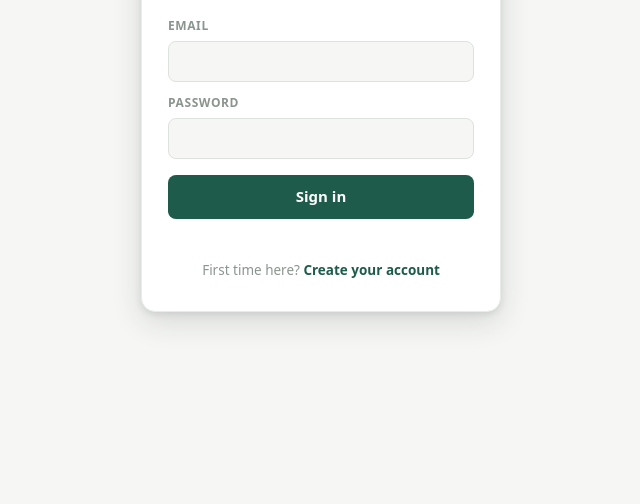
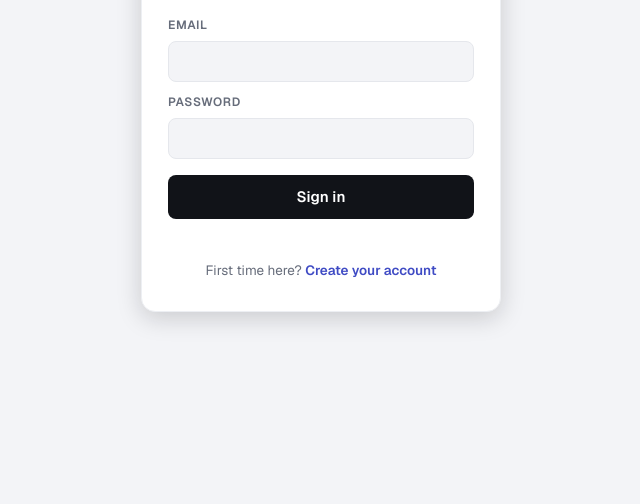
Before and after one commit to ifrannadeem80-png/sorted, a plain HTML site: page index.html in a window 1280 px wide. Shown: the part 296-800 px from the top of the page, without its empty margins (319-959 px from the left). Drawn offline with nearby package versions, Linux system fonts and the light colour scheme.

Commit message:
Restyle Sorted to match the Command Centre; link Sorted and the Command Centre both ways
Co-Authored-By: Claude Opus 5.5 <noreply@anthropic.com>

```diff
--- a/index.html
+++ b/index.html
@@ -3,103 +3,113 @@
 <head>
 <meta charset="utf-8">
 <meta name="viewport" content="width=device-width, initial-scale=1, viewport-fit=cover">
-<meta name="theme-color" content="#1E5B4A">
+<meta name="theme-color" content="#111318">
 <meta name="apple-mobile-web-app-capable" content="yes">
 <meta name="apple-mobile-web-app-status-bar-style" content="default">
 <meta name="apple-mobile-web-app-title" content="Sorted">
 <link rel="manifest" href="manifest.webmanifest">
 <link rel="apple-touch-icon" href="icon-192.png">
 <link rel="icon" href="icon-192.png" type="image/png">
+<link rel="preconnect" href="https://fonts.googleapis.com">
+<link rel="preconnect" href="https://fonts.gstatic.com" crossorigin>
+<link href="https://fonts.googleapis.com/css2?family=Geist:wght@400;500;600;700&family=Geist+Mono:wght@400;500&display=swap" rel="stylesheet">
 <script src="https://cdn.jsdelivr.net/npm/@supabase/supabase-js@2/dist/umd/supabase.min.js"></script>
 </head>
 <body>
 <title>Sorted</title>
 <style>
   /* ---------- Design tokens ---------- */
+  /* Palette, typeface and status colours shared with the Command Centre (sorted/command/).
+     q1-q4 follow its status colours: stuck red, running blue, needs-you amber, idle grey. */
   :root {
-    --bg: #F6F7F5;
+    --bg: #F3F4F7;
     --surface: #FFFFFF;
-    --surface-2: #EDF0EB;
-    --ink: #1B2420;
-    --ink-soft: #5C6862;
-    --ink-faint: #8B958F;
-    --line: #DDE3DC;
-    --line-soft: #E8ECE6;
-    --accent: #1E5B4A;
+    --surface-2: #F0F1F4;
+    --ink: #111318;
+    --ink-soft: #5C6270;
+    --ink-faint: #666C7A;
+    --line: #E5E7EC;
+    --line-soft: #EDEFF3;
+    --accent: #111318;
     --accent-ink: #FFFFFF;
-    --accent-soft: #E2EDE8;
-    --q1: #B54430; --q1-soft: #F6E3DE; --q1-tint: #FAF1EE;
-    --q2: #1E5B4A; --q2-soft: #E2EDE8; --q2-tint: #F0F6F3;
-    --q3: #A1720E; --q3-soft: #F4EAD3; --q3-tint: #F9F4E7;
-    --q4: #66716B; --q4-soft: #E9ECE9; --q4-tint: #F1F3F1;
-    --danger: #B3402E;
-    --shadow: 0 1px 2px rgba(27,36,32,0.06), 0 4px 16px rgba(27,36,32,0.07);
-    --shadow-lift: 0 2px 6px rgba(27,36,32,0.10), 0 10px 30px rgba(27,36,32,0.14);
-    --radius: 10px;
-    --serif: 'Charter', 'Bitstream Charter', 'Sitka Text', Cambria, Georgia, serif;
-    --sans: system-ui, -apple-system, 'Segoe UI', Roboto, 'Helvetica Neue', sans-serif;
+    --accent-soft: #ECEDF1;
+    --link: #3F4BC4;
+    --q1: #A6211A; --q1-soft: #FDECEA; --q1-tint: #FEF6F5;
+    --q2: #1D4BB8; --q2-soft: #E7EEFF; --q2-tint: #F4F7FF;
+    --q3: #8A4B00; --q3-soft: #FFF1DB; --q3-tint: #FFF9EF;
+    --q4: #4A4F5C; --q4-soft: #F0F1F4; --q4-tint: #F7F8FA;
+    --danger: #A6211A;
+    --shadow: 0 1px 2px rgba(17,19,24,0.06), 0 4px 14px rgba(17,19,24,0.05);
+    --shadow-lift: 0 6px 24px rgba(17,19,24,0.18);
+    --radius: 12px;
+    --serif: 'Geist', system-ui, -apple-system, 'Segoe UI', Roboto, sans-serif;
+    --sans: 'Geist', system-ui, -apple-system, 'Segoe UI', Roboto, sans-serif;
+    --mono: 'Geist Mono', ui-monospace, 'Cascadia Mono', Consolas, monospace;
   }
   @media (prefers-color-scheme: dark) {
     :root {
-      --bg: #131816;
-      --surface: #1B221F;
-      --surface-2: #222B27;
-      --ink: #E7ECE8;
-      --ink-soft: #A0ACA5;
-      --ink-faint: #6E7A73;
-      --line: #2D3732;
-      --line-soft: #26302B;
-      --accent: #62A98E;
-      --accent-ink: #10201A;
-      --accent-soft: #22362E;
-      --q1: #D9765F; --q1-soft: #3A2620; --q1-tint: #221B18;
-      --q2: #62A98E; --q2-soft: #22362E; --q2-tint: #18221E;
-      --q3: #CFA045; --q3-soft: #38301B; --q3-tint: #211E15;
-      --q4: #90998F; --q4-soft: #2A322D; --q4-tint: #1D211F;
-      --danger: #D9765F;
+      --bg: #0F1115;
+      --surface: #171A21;
+      --surface-2: #1F232B;
+      --ink: #ECEEF2;
+      --ink-soft: #A9AFBB;
+      --ink-faint: #8A909C;
+      --line: #2B303A;
+      --line-soft: #232730;
+      --accent: #ECEEF2;
+      --accent-ink: #111318;
+      --accent-soft: #2A2F3A;
+      --link: #A8B0FF;
+      --q1: #F08A7E; --q1-soft: #3A1F1D; --q1-tint: #221615;
+      --q2: #8FB2FF; --q2-soft: #1D2A4A; --q2-tint: #151B2B;
+      --q3: #E7B45C; --q3-soft: #3A2C14; --q3-tint: #211B10;
+      --q4: #A3A9B5; --q4-soft: #2A2E36; --q4-tint: #1C1F25;
+      --danger: #F08A7E;
       --shadow: 0 1px 2px rgba(0,0,0,0.3), 0 4px 16px rgba(0,0,0,0.25);
-      --shadow-lift: 0 2px 6px rgba(0,0,0,0.4), 0 10px 30px rgba(0,0,0,0.45);
+      --shadow-lift: 0 6px 28px rgba(0,0,0,0.5);
     }
   }
   :root[data-theme="dark"] {
-    --bg: #131816;
-    --surface: #1B221F;
-    --surface-2: #222B27;
-    --ink: #E7ECE8;
-    --ink-soft: #A0ACA5;
-    --ink-faint: #6E7A73;
-    --line: #2D3732;
-    --line-soft: #26302B;
-    --accent: #62A98E;
-    --accent-ink: #10201A;
-    --accent-soft: #22362E;
-    --q1: #D9765F; --q1-soft: #3A2620; --q1-tint: #221B18;
-    --q2: #62A98E; --q2-soft: #22362E; --q2-tint: #18221E;
-    --q3: #CFA045; --q3-soft: #38301B; --q3-tint: #211E15;
-    --q4: #90998F; --q4-soft: #2A322D; --q4-tint: #1D211F;
-    --danger: #D9765F;
+    --bg: #0F1115;
+    --surface: #171A21;
+    --surface-2: #1F232B;
+    --ink: #ECEEF2;
+    --ink-soft: #A9AFBB;
+    --ink-faint: #8A909C;
+    --line: #2B303A;
+    --line-soft: #232730;
+    --accent: #ECEEF2;
+    --accent-ink: #111318;
+    --accent-soft: #2A2F3A;
+    --link: #A8B0FF;
+    --q1: #F08A7E; --q1-soft: #3A1F1D; --q1-tint: #221615;
+    --q2: #8FB2FF; --q2-soft: #1D2A4A; --q2-tint: #151B2B;
+    --q3: #E7B45C; --q3-soft: #3A2C14; --q3-tint: #211B10;
+    --q4: #A3A9B5; --q4-soft: #2A2E36; --q4-tint: #1C1F25;
+    --danger: #F08A7E;
     --shadow: 0 1px 2px rgba(0,0,0,0.3), 0 4px 16px rgba(0,0,0,0.25);
-    --shadow-lift: 0 2px 6px rgba(0,0,0,0.4), 0 10px 30px rgba(0,0,0,0.45);
+    --shadow-lift: 0 6px 28px rgba(0,0,0,0.5);
   }
   :root[data-theme="light"] {
-    --bg: #F6F7F5;
+    --bg: #F3F4F7;
     --surface: #FFFFFF;
-    --surface-2: #EDF0EB;
-    --ink: #1B2420;
-    --ink-soft: #5C6862;
-    --ink-faint: #8B958F;
-    --line: #DDE3DC;
-    --line-soft: #E8ECE6;
-    --accent: #1E5B4A;
+    --surface-2: #F0F1F4;
+    --ink: #111318;
+    --ink-soft: #5C6270;
+    --ink-faint: #666C7A;
+    --line: #E5E7EC;
+    --line-soft: #EDEFF3;
+    --accent: #111318;
     --accent-ink: #FFFFFF;
-    --accent-soft: #E2EDE8;
-    --q1: #B54430; --q1-soft: #F6E3DE; --q1-tint: #FAF1EE;
-    --q2: #1E5B4A; --q2-soft: #E2EDE8; --q2-tint: #F0F6F3;
-    --q3: #A1720E; --q3-soft: #F4EAD3; --q3-tint: #F9F4E7;
-    --q4: #66716B; --q4-soft: #E9ECE9; --q4-tint: #F1F3F1;
-    --danger: #B3402E;
-    --shadow: 0 1px 2px rgba(27,36,32,0.06), 0 4px 16px rgba(27,36,32,0.07);
-    --shadow-lift: 0 2px 6px rgba(27,36,32,0.10), 0 10px 30px rgba(27,36,32,0.14);
+    --accent-soft: #ECEDF1;
+    --link: #3F4BC4;
+    --q1: #A6211A; --q1-soft: #FDECEA; --q1-tint: #FEF6F5;
+    --q2: #1D4BB8; --q2-soft: #E7EEFF; --q2-tint: #F4F7FF;
+    --q3: #8A4B00; --q3-soft: #FFF1DB; --q3-tint: #FFF9EF;
+    --q4: #4A4F5C; --q4-soft: #F0F1F4; --q4-tint: #F7F8FA;
+    --danger: #A6211A;
+    --shadow: 0 1px 2px rgba(17,19,24,0.06), 0 4px 14px rgba(17,19,24,0.05);
+    --shadow-lift: 0 6px 24px rgba(17,19,24,0.18);
   }
 
   * { box-sizing: border-box; margin: 0; padding: 0; }
@@ -114,7 +124,7 @@
   }
   button { font: inherit; color: inherit; background: none; border: none; cursor: pointer; }
   input, select, textarea { font: inherit; color: var(--ink); }
-  :focus-visible { outline: 2px solid var(--accent); outline-offset: 2px; }
+  :focus-visible { outline: 2px solid var(--link); outline-offset: 2px; }
   @media (prefers-reduced-motion: reduce) {
     *, *::before, *::after { transition: none !important; animation: none !important; }
   }
@@ -133,7 +143,7 @@
   }
   .area-row { display: flex; align-items: center; }
   .area-row .proj-btn { flex: 1; font-weight: 600; color: var(--ink); }
-  .area-row .proj-btn.active { color: var(--accent); }
+  .area-row .proj-btn.active { color: var(--ink); }
   .caret { padding: 4px 7px; color: var(--ink-faint); font-size: 10px; border-radius: 6px; }
   .caret:hover { background: var(--surface-2); color: var(--ink); }
   .proj-btn.indent { padding-left: 28px; }
@@ -149,12 +159,12 @@
   .bg-swatch.on { border-color: var(--accent); box-shadow: 0 0 0 2px var(--accent-soft); }
   .brand {
     font-family: var(--serif);
-    font-size: 26px; font-weight: 700;
-    letter-spacing: 0.01em;
+    font-size: 26px; font-weight: 600;
+    letter-spacing: -0.02em;
     padding: 0 10px 14px;
     color: var(--ink);
   }
-  .brand .dot { color: var(--accent); }
+  .brand .dot { color: var(--link); }
   .nav-btn {
     display: flex; align-items: center; gap: 10px;
     padding: 9px 10px; border-radius: 8px;
@@ -163,9 +173,11 @@
     transition: background 0.12s;
   }
   .nav-btn:hover { background: var(--surface-2); }
-  .nav-btn.active { background: var(--accent-soft); color: var(--accent); }
+  .nav-btn.active { background: var(--accent); color: var(--accent-ink); }
+  .nav-btn.active .nav-count { color: inherit; opacity: 0.75; }
+  a.nav-btn { text-decoration: none; }
   .nav-btn svg { flex: none; }
-  .nav-count { margin-left: auto; font-size: 12px; color: var(--ink-faint); font-variant-numeric: tabular-nums; }
+  .nav-count { margin-left: auto; font-family: var(--mono); font-size: 12px; color: var(--ink-faint); font-variant-numeric: tabular-nums; }
 
   .side-label {
     margin: 18px 10px 6px;
@@ -174,14 +186,14 @@
     display: flex; align-items: center; justify-content: space-between;
   }
   .side-label button { color: var(--ink-faint); font-size: 16px; line-height: 1; padding: 0 2px; }
-  .side-label button:hover { color: var(--accent); }
+  .side-label button:hover { color: var(--link); }
   .proj-btn {
     display: flex; align-items: center; gap: 9px;
     padding: 7px 10px; border-radius: 8px;
     color: var(--ink-soft); text-align: left; width: 100%;
   }
   .proj-btn:hover { background: var(--surface-2); }
-  .proj-btn.active { background: var(--accent-soft); color: var(--accent); }
+  .proj-btn.active { background: var(--surface-2); color: var(--ink); font-weight: 600; }
   .proj-dot { width: 9px; height: 9px; border-radius: 50%; flex: none; }
   .proj-name { overflow: hidden; text-overflow: ellipsis; white-space: nowrap; }
   .sidebar-foot { margin-top: auto; padding-top: 10px; border-top: 1px solid var(--line-soft); }
@@ -194,7 +206,7 @@
   }
   .view-title {
     font-family: var(--serif);
-    font-size: 24px; font-weight: 700;
+    font-size: 24px; font-weight: 600; letter-spacing: -0.02em;
     text-wrap: balance;
     margin-right: auto;
     white-space: nowrap;
@@ -289,12 +301,12 @@
 
   .group-head {
     font-family: var(--serif);
-    font-size: 16px; font-weight: 700;
+    font-size: 16px; font-weight: 600; letter-spacing: -0.01em;
     margin: 20px 2px 9px;
     display: flex; align-items: baseline; gap: 8px;
   }
   .group-head:first-child { margin-top: 8px; }
-  .group-head .g-count { font-family: var(--sans); font-size: 12px; font-weight: 500; color: var(--ink-faint); font-variant-numeric: tabular-nums; }
+  .group-head .g-count { font-family: var(--mono); font-size: 12px; font-weight: 500; color: var(--ink-faint); font-variant-numeric: tabular-nums; }
   .group-head .g-dot { width: 10px; height: 10px; border-radius: 50%; align-self: center; }
   .sub-head {
     font-size: 13px; font-weight: 600; color: var(--ink-soft);
@@ -309,16 +321,16 @@
   }
   .seg { display: inline-flex; background: var(--surface-2); border-radius: 8px; padding: 3px; }
   .seg button { padding: 5px 12px; border-radius: 6px; font-size: 13px; color: var(--ink-soft); font-weight: 500; }
-  .seg button.on { background: var(--surface); color: var(--ink); box-shadow: var(--shadow); }
+  .seg button.on { background: var(--surface); color: var(--ink); box-shadow: 0 1px 2px rgba(17,19,24,0.12); }
   .tool-label { font-size: 12px; color: var(--ink-faint); margin-right: -2px; }
-  .link-btn { color: var(--accent); font-size: 13px; font-weight: 600; padding: 5px 8px; border-radius: 6px; }
+  .link-btn { color: var(--link); font-size: 13px; font-weight: 600; padding: 5px 8px; border-radius: 6px; }
   .link-btn:hover { background: var(--accent-soft); }
 
   .empty {
     text-align: center; color: var(--ink-faint);
     padding: 48px 20px; font-size: 14px;
   }
-  .empty .e-big { font-family: var(--serif); font-size: 19px; color: var(--ink-soft); margin-bottom: 6px; }
+  .empty .e-big { font-family: var(--serif); font-weight: 600; font-size: 19px; color: var(--ink-soft); margin-bottom: 6px; }
 
   /* ---------- Priority table ---------- */
   .table-wrap { overflow-x: auto; background: var(--surface); border: 1px solid var(--line-soft); border-radius: var(--radius); box-shadow: var(--shadow); }
@@ -390,7 +402,7 @@
     font-weight: 700; font-size: 14px;
   }
   .quad-head .q-mark { width: 10px; height: 10px; border-radius: 3px; flex: none; }
-  .quad-head .q-count { margin-left: auto; font-size: 12px; color: var(--ink-faint); font-weight: 500; font-variant-numeric: tabular-nums; }
+  .quad-head .q-count { margin-left: auto; font-family: var(--mono); font-size: 12px; color: var(--ink-faint); font-weight: 500; font-variant-numeric: tabular-nums; }
   .quad-body { flex: 1; overflow-y: auto; }
   .quad-body .task-row { padding: 8px 10px; margin-bottom: 6px; }
   .quad-body .t-meta { margin-top: 2px; }
@@ -417,26 +429,26 @@
   }
   .col.drag-over { border-color: var(--accent); background: var(--accent-soft); }
   .col-head { display: flex; align-items: center; gap: 8px; font-weight: 700; font-size: 14px; padding: 2px 4px 10px; }
-  .col-head .q-count { margin-left: auto; font-size: 12px; color: var(--ink-faint); font-weight: 500; font-variant-numeric: tabular-nums; }
+  .col-head .q-count { margin-left: auto; font-family: var(--mono); font-size: 12px; color: var(--ink-faint); font-weight: 500; font-variant-numeric: tabular-nums; }
   .col .task-row { padding: 9px 11px; }
 
   /* ---------- Modal / sheet ---------- */
   .overlay {
     position: fixed; inset: 0; z-index: 50;
-    background: rgba(15,20,17,0.45);
+    background: rgba(17,19,24,0.45);
     display: flex; align-items: center; justify-content: center;
     padding: 18px;
   }
   .sheet {
     background: var(--surface);
-    border-radius: 14px;
+    border-radius: 16px;
     box-shadow: var(--shadow-lift);
     width: 100%; max-width: 520px;
     max-height: calc(100vh - 40px); max-height: calc(100dvh - 40px);
     overflow-y: auto;
     padding: 22px;
   }
-  .sheet h2 { font-family: var(--serif); font-size: 20px; margin-bottom: 14px; }
+  .sheet h2 { font-family: var(--serif); font-weight: 600; letter-spacing: -0.01em; font-size: 20px; margin-bottom: 14px; }
   .f-row { margin-bottom: 14px; }
   .f-label { display: block; font-size: 12px; font-weight: 600; letter-spacing: 0.05em; text-transform: uppercase; color: var(--ink-faint); margin-bottom: 6px; }
   .f-input, .f-select, .f-textarea {
@@ -522,7 +534,7 @@
   .map-node.done rect { opacity: 0.55; }
   .map-node.done .n-title { text-decoration: line-through; fill: var(--ink-faint); }
   .map-node.root-node rect { fill: var(--accent-soft); stroke: var(--accent); stroke-width: 1.6; }
-  .map-node.root-node text { font-family: var(--serif); font-size: 16px; font-weight: 700; fill: var(--accent); }
+  .map-node.root-node text { font-family: var(--serif); font-size: 16px; font-weight: 600; fill: var(--accent); }
   .map-node .zi { fill: var(--accent); opacity: 0; pointer-events: none; }
   .map-node.rz-top .zi-top { opacity: 1; }
   .map-node.rz-bottom .zi-bottom { opacity: 1; }
@@ -585,7 +597,7 @@
   }
   .auth-btn:disabled { opacity: 0.6; cursor: default; }
   .auth-alt { text-align: center; margin-top: 14px; font-size: 13.5px; color: var(--ink-faint); }
-  .auth-alt button { color: var(--accent); font-weight: 600; }
+  .auth-alt button { color: var(--link); font-weight: 600; }
   .auth-err { color: var(--danger); font-size: 13px; min-height: 18px; margin-top: 10px; text-align: center; }
   .sync-dot {
     width: 8px; height: 8px; border-radius: 50%;
@@ -605,7 +617,7 @@
     font-size: 13px; font-weight: 600; color: var(--ink-soft);
     white-space: nowrap;
   }
-  .chip-f.on { background: var(--accent-soft); color: var(--accent); border-color: var(--accent); }
+  .chip-f.on { background: var(--accent); color: var(--accent-ink); border-color: var(--accent); }
 
   @media (max-width: 880px) {
     .sidebar { display: none; }
@@ -732,10 +744,10 @@ function applyListPrefs() {
 
 function seedAreas() {
   return [
-    { id: uid(), name: 'Property', colour: '#1E5B4A', position: 0 },
-    { id: uid(), name: 'China (Orders)', colour: '#B54430', position: 1 },
-    { id: uid(), name: 'Tiling Smart', colour: '#A1720E', position: 2 },
-    { id: uid(), name: 'AI System Development', colour: '#3E5F8A', position: 3 },
+    { id: uid(), name: 'Property', colour: '#4F5BD5', position: 0 },
+    { id: uid(), name: 'China (Orders)', colour: '#E0673A', position: 1 },
+    { id: uid(), name: 'Tiling Smart', colour: '#0F8A9D', position: 2 },
+    { id: uid(), name: 'AI System Development', colour: '#7C5CE0', position: 3 },
   ];
 }
 
@@ -1099,7 +1111,7 @@ function parseQuickAdd(text) {
 function addProject(name, colour, areaId) {
   const existing = state.projects.find(p => p.name.toLowerCase() === name.toLowerCase());
   if (existing) return existing;
-  const colours = ['#1E5B4A', '#B54430', '#A1720E', '#3E5F8A', '#7A4E8A', '#4E7A56', '#8A5B3E'];
+  const colours = ['#4F5BD5', '#E0673A', '#0F8A9D', '#C2418B', '#7C5CE0', '#3F4BC4', '#8A5B3E'];
   const proj = { id: uid(), name: name, colour: colour || colours[state.projects.length % colours.length], areaId: areaId || null };
   state.projects.push(proj);
   save();
@@ -1109,7 +1121,7 @@ function addProject(name, colour, areaId) {
 function addArea(name) {
   const existing = state.areas.find(a => a.name.toLowerCase() === name.toLowerCase());
   if (existing) return existing;
-  const colours = ['#1E5B4A', '#B54430', '#A1720E', '#3E5F8A', '#7A4E8A', '#4E7A56', '#8A5B3E'];
+  const colours = ['#4F5BD5', '#E0673A', '#0F8A9D', '#C2418B', '#7C5CE0', '#3F4BC4', '#8A5B3E'];
   const area = { id: uid(), name: name, colour: colours[state.areas.length % colours.length], position: state.areas.length };
   state.areas.push(area);
   save();
@@ -1239,6 +1251,7 @@ const ICONS = {
   matrix: '<svg width="17" height="17" viewBox="0 0 24 24" fill="none" stroke="currentColor" stroke-width="2" stroke-linecap="round"><rect x="3" y="3" width="8" height="8" rx="1.5"></rect><rect x="13" y="3" width="8" height="8" rx="1.5"></rect><rect x="3" y="13" width="8" height="8" rx="1.5"></rect><rect x="13" y="13" width="8" height="8" rx="1.5"></rect></svg>',
   priority: '<svg width="17" height="17" viewBox="0 0 24 24" fill="none" stroke="currentColor" stroke-width="2" stroke-linecap="round" stroke-linejoin="round"><path d="M4 21V4"></path><path d="M4 4h14l-3.5 4.5L18 13H4"></path></svg>',
   map: '<svg width="17" height="17" viewBox="0 0 24 24" fill="none" stroke="currentColor" stroke-width="2" stroke-linecap="round"><circle cx="5" cy="12" r="2.2"></circle><circle cx="18" cy="5" r="2.2"></circle><circle cx="19" cy="12" r="2.2"></circle><circle cx="18" cy="19" r="2.2"></circle><path d="M7 11 15.8 5.8M7.2 12h9.6M7 13l8.8 5.2"></path></svg>',
+  command: '<svg width="17" height="17" viewBox="0 0 24 24" fill="none" stroke="currentColor" stroke-width="2.2" stroke-linecap="round" aria-hidden="true"><circle cx="12" cy="12" r="8"></circle><circle cx="12" cy="12" r="3"></circle></svg>',
   done: '<svg width="16" height="16" viewBox="0 0 24 24" fill="none" stroke="currentColor" stroke-width="2" stroke-linecap="round" stroke-linejoin="round"><circle cx="12" cy="12" r="9"></circle><path d="m8.5 12 2.5 2.5 5-5"></path></svg>',
   board: '<svg width="17" height="17" viewBox="0 0 24 24" fill="none" stroke="currentColor" stroke-width="2" stroke-linecap="round"><rect x="3" y="3" width="5" height="18" rx="1.5"></rect><rect x="10" y="3" width="5" height="12" rx="1.5"></rect><rect x="17" y="3" width="5" height="8" rx="1.5"></rect></svg>',
   star: '<svg width="16" height="16" viewBox="0 0 24 24" fill="currentColor" stroke="none"><path d="M12 2.5l2.9 5.9 6.5.9-4.7 4.6 1.1 6.5L12 17.3l-5.8 3.1 1.1-6.5L2.6 9.3l6.5-.9z"></path></svg>',
@@ -1336,6 +1349,7 @@ function renderSidebar() {
       (c ? '<span class="nav-count" title="' + c + countLabel[v.key] + '">' + c + '</span>' : '') +
       '</button>';
   }
+  html += '<a class="nav-btn" href="command/">' + ICONS.command + 'Command Centre</a>';
   const projBtn = (p, indent) => {
     const c = state.tasks.filter(t => t.projectId === p.id && t.status !== 'done').length;
     return '<button class="proj-btn' + (indent ? ' indent' : '') + (ui.filterProject === p.id ? ' active' : '') + '" data-proj="' + p.id + '">' +
@@ -1735,7 +1749,7 @@ function mapForest() {
   });
   const collapsedSet = new Set(state.settings.mapCollapsed || []);
   const roots = [];
-  const areasPlus = [...state.areas.map(a => ({ id: a.id, name: a.name, colour: a.colour, real: true })), { id: null, name: 'Other', colour: '#66716B', real: false }];
+  const areasPlus = [...state.areas.map(a => ({ id: a.id, name: a.name, colour: a.colour, real: true })), { id: null, name: 'Other', colour: '#9AA0AC', real: false }];
   for (const a of areasPlus) {
     if (a.real && hiddenA.has(a.id)) continue;
     const projs = state.projects.filter(p => (p.areaId || null) === a.id && !hiddenP.has(p.id));
@@ -1804,7 +1818,7 @@ function nodeColour(node, roots) {
   if (node.kind === 'project') return node.colour;
   const t = node.task;
   if (t) { const a = areaOf(taskAreaId(t)); if (a) return a.colour; }
-  return '#66716B';
+  return '#9AA0AC';
 }
 
 function renderMap(el) {
@@ -1836,7 +1850,7 @@ function renderMap(el) {
     R.flat.forEach(n => { n.side = 'right'; n.y -= R.height / 2; });
     L.flat.forEach(n => { n.side = 'left'; n.y -= L.height / 2; });
     const rootNode = {
-      kind: 'root', id: '__root', label: s.mapRootLabel || 'My Projects', colour: '#1E5B4A',
+      kind: 'root', id: '__root', label: s.mapRootLabel || 'My Projects', colour: '#111318',
       x: -rd.w / 2, y: -rd.h / 2, w: rd.w, h: rd.h, side: 'right',
       children: [...right, ...left], childCount: roots.length,
     };
@@ -2577,6 +2591,10 @@ function openSettings() {
     '<div class="sheet" role="dialog" aria-label="Settings">' +
     '<h2>Backup &amp; settings</h2>' +
 
+    '<div class="f-row"><span class="f-label">Command Centre</span>' +
+    '<a class="btn-primary" href="command/" style="display:inline-flex;align-items:center;gap:8px;text-decoration:none">' + ICONS.command + 'Open Command Centre</a>' +
+    '</div>' +
+
     '<div class="f-row"><span class="f-label">Backup</span>' +
     '<div style="display:flex;gap:8px;flex-wrap:wrap">' +
     '<button class="btn-primary" id="setExport">Download backup</button>' +
@@ -3082,7 +3100,26 @@ async function enterApp(session) {
   applyListPrefs();
   render();
   subscribeRealtime();
-}
+  openTaskFromLink();
+}
+
+/* Links from the Command Centre arrive as sorted/#task=<id>: show the task in its
+   project or group, open its editor, then clear the hash so a refresh does not reopen it. */
+function openTaskFromLink() {
+  const m = location.hash.match(/^#task=(.+)$/);
+  if (!m || !sbUser) return;
+  const id = decodeURIComponent(m[1]);
+  history.replaceState(null, '', location.pathname + location.search);
+  const t = getTask(id);
+  if (!t) { toast('That task is no longer in Sorted.'); return; }
+  closeModal();
+  ui.view = 'list';
+  ui.filterProject = t.projectId || null;
+  ui.filterArea = t.projectId ? null : (t.areaId || null);
+  render();
+  openEdit(id);
+}
+window.addEventListener('hashchange', openTaskFromLink);
 
 async function signOutNow() {
   try { await sb.auth.signOut(); } catch (e) {}
```
